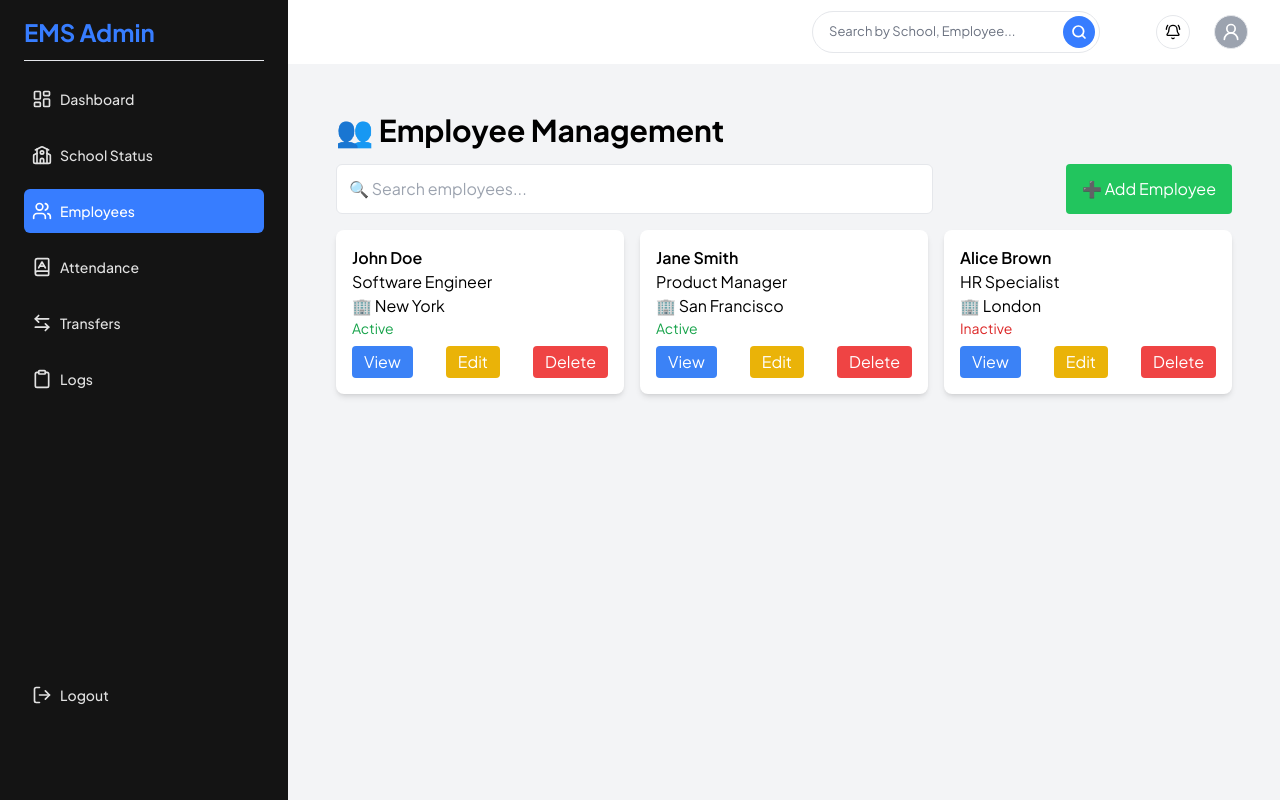
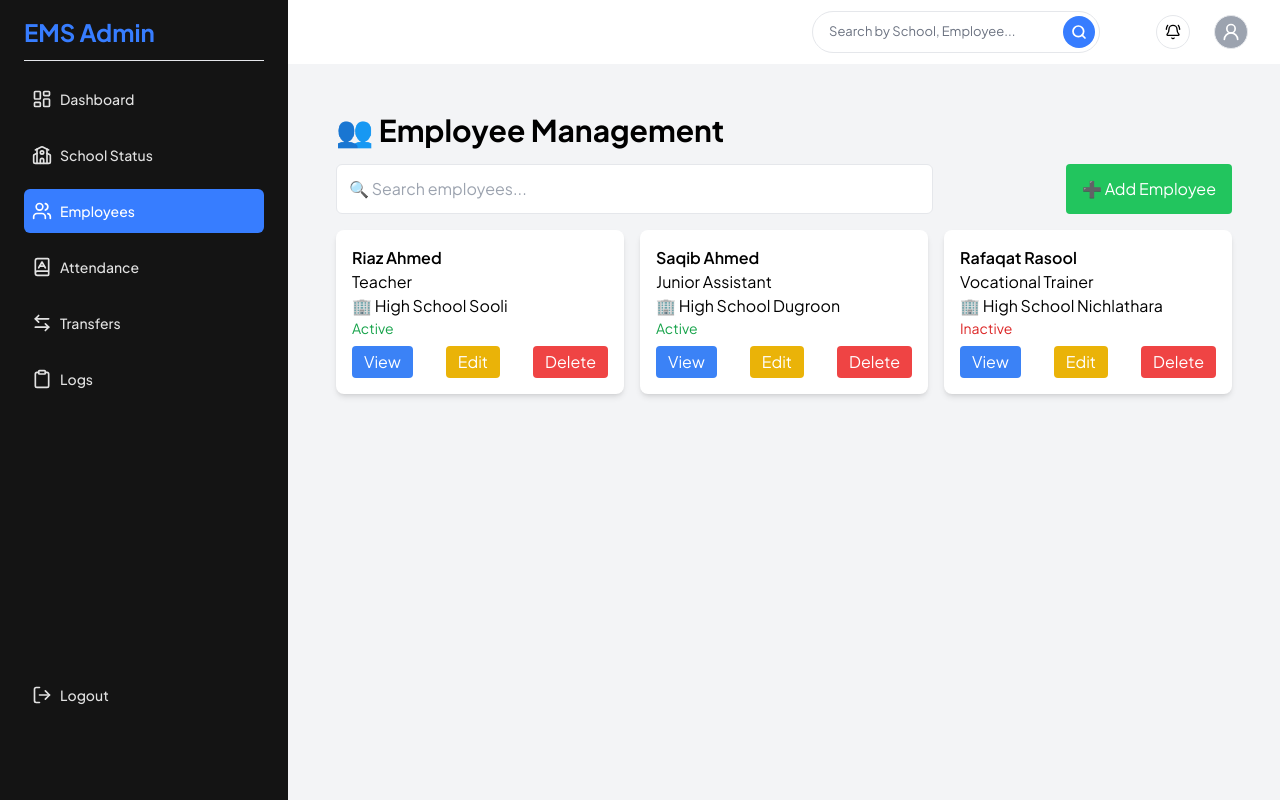
Before and after one commit to axnand/employee-mgmt-system, a Next.js app in the folder frontend/: page /home/employees in a window 1280 px wide. Built offline with nearby package versions, Linux system fonts and the light colour scheme.

Commit message:
chnages in the school names and employee names for demonstration to look realistic

```diff
--- a/frontend/src/app/home/employees/page.jsx
+++ b/frontend/src/app/home/employees/page.jsx
@@ -6,9 +6,9 @@ import "react-toastify/dist/ReactToastify.css";
 
 // Mock Employees Data
 const mockEmployees = [
-  { id: 1, name: "John Doe", designation: "Software Engineer", office: "New York", status: "Active" },
-  { id: 2, name: "Jane Smith", designation: "Product Manager", office: "San Francisco", status: "Active" },
-  { id: 3, name: "Alice Brown", designation: "HR Specialist", office: "London", status: "Inactive" },
+  { id: 1, name: "Riaz Ahmed", designation: "Teacher", office: "High School Sooli", status: "Active" },
+  { id: 2, name: "Saqib Ahmed", designation: "Junior Assistant", office: "High School Dugroon", status: "Active" },
+  { id: 3, name: "Rafaqat Rasool", designation: "Vocational Trainer", office: "High School Nichlathara", status: "Inactive" },
 ];
 
 export default function EmployeesPage() {
--- a/frontend/src/app/home/school-status/page.jsx
+++ b/frontend/src/app/home/school-status/page.jsx
@@ -8,9 +8,9 @@ import { useOutsideClick } from "@/hooks/useOutsideClick";
 
 // Dummy Data for Schools
 const schools = [
-  { id: 1, name: "School A", address: "123 Main St", principal: "Mr. Smith", contact: "123-456-7890" },
-  { id: 2, name: "School B", address: "456 Elm St", principal: "Mrs. Johnson", contact: "987-654-3210" },
-  { id: 3, name: "School C", address: "789 Oak St", principal: "Mr. Davis", contact: "555-123-4567" },
+  { id: 1, name: "High School Sooli", address: "123 Main St", principal: "Mr. Smith", contact: "123-456-7890" },
+  { id: 2, name: "High School Nichlathara", address: "456 Elm St", principal: "Mrs. Johnson", contact: "987-654-3210" },
+  { id: 3, name: "High School Dugroon", address: "789 Oak St", principal: "Mr. Davis", contact: "555-123-4567" },
 ];
 
 // Dummy Staff Data
```
